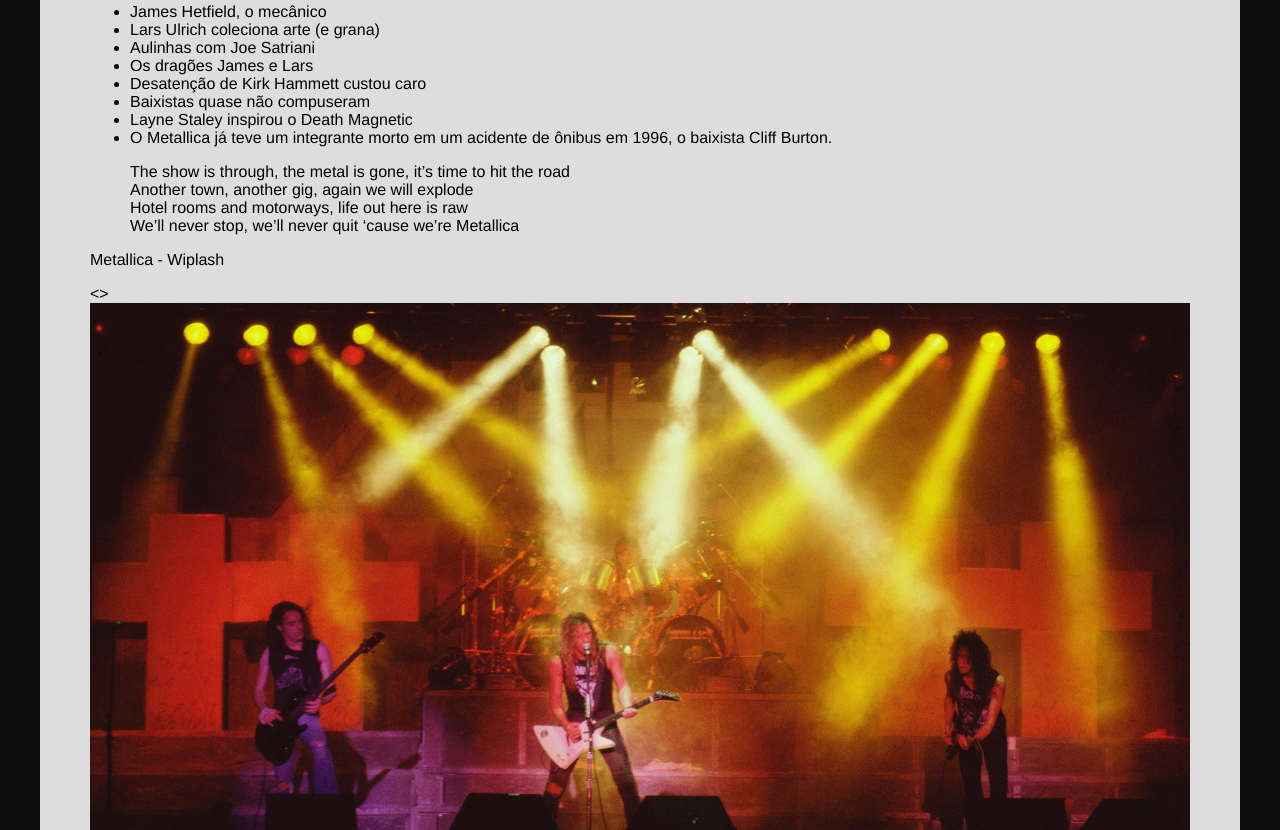
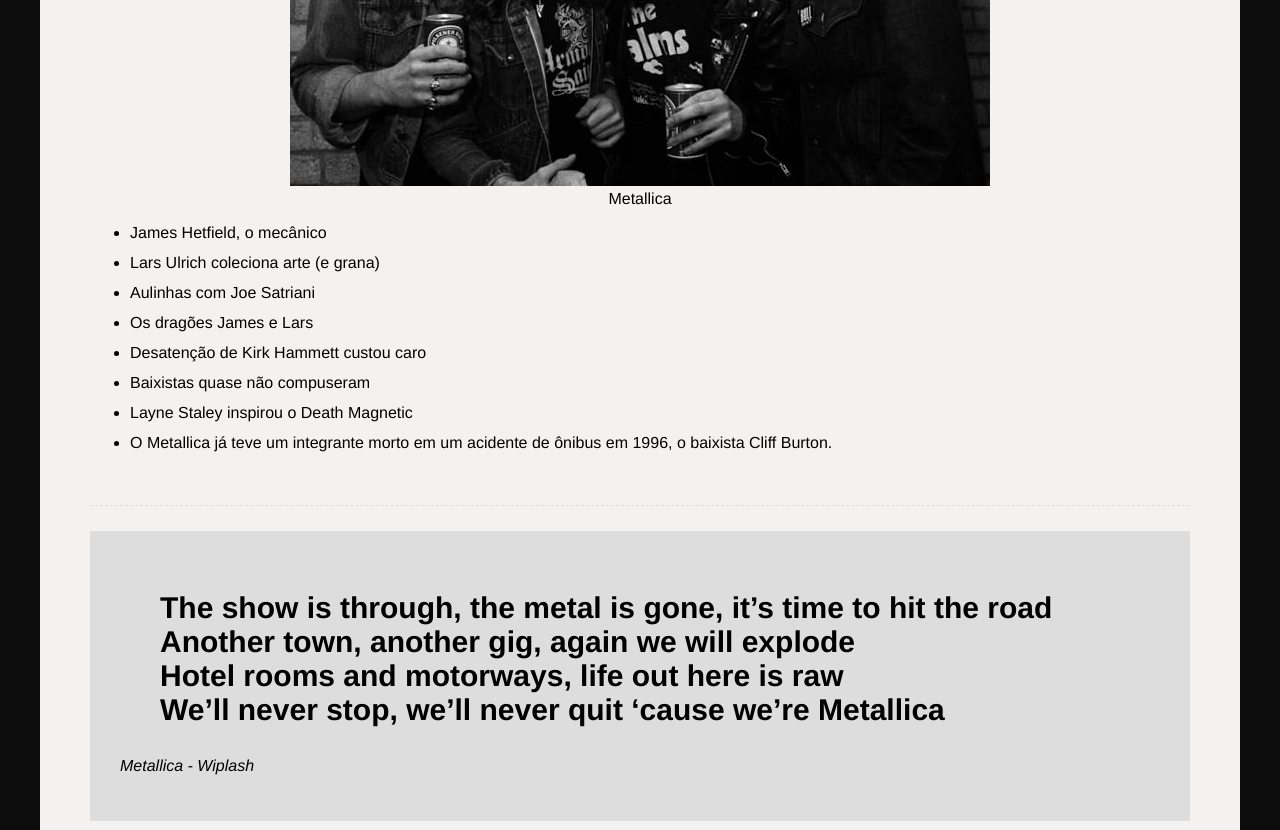
Before and after one commit to caiosid/tributo-a-banda-metallica, a plain HTML site: page Tributo/index.html in a window 1280 px wide. Shown: the part 1850-2680 px from the top of the page. Drawn offline with Linux system fonts and the light colour scheme.

Commit message:
css concluido

```diff
--- a/Tributo/css/styles.css
+++ b/Tributo/css/styles.css
@@ -5,7 +5,7 @@ html {
 
 .container {
     max-width: 1100px;
-    background-color: #ddd;
+    background-color: #f4f1f1;
     position: relative;
     margin: 50px auto;
     padding: 20px 50px;
@@ -13,11 +13,6 @@ html {
 
 .bold {
     font-weight: bold;
-}
-
-.img-bold>img {
-    width: 100%;
-
 }
 
 /* header */
@@ -46,3 +41,49 @@ html {
     border-top: 1px dashed #DDD;
     border-bottom: 1px dashed #ddd;
 }
+
+/* Qoutes */
+.quotes-container{
+    background-color: #ddd;
+    padding: 30px;
+    margin-bottom: 15px;
+
+}
+.quotes-container > blockquote{
+    font-weight: bold;
+    font-size: 30px;
+
+}
+
+.quotes-container > p{
+    font-style: italic;
+}
+
+/* Curiosidades */
+.curiosities-container{
+    padding: 25px 0;
+    margin: 25px 0;
+    border-top: 1px dashed #DDD;
+    border-bottom: 1px dashed #DDD;
+
+}
+
+.curiosities-container  li{
+    height: 30px;
+}
+
+.paragraph-curiosities{
+    font-size: 23px;
+    font-weight: bold;
+}
+
+.img-bold {
+    font-weight: bold;
+    text-align: center;
+
+
+}
+
+.img-bold img {
+    width: 100%;
+}
```
